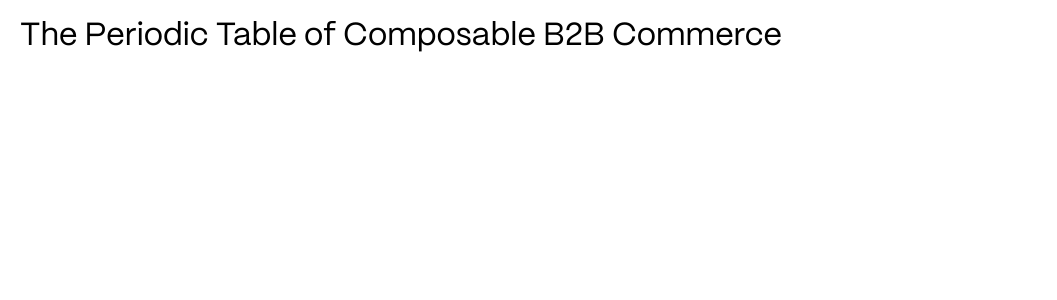
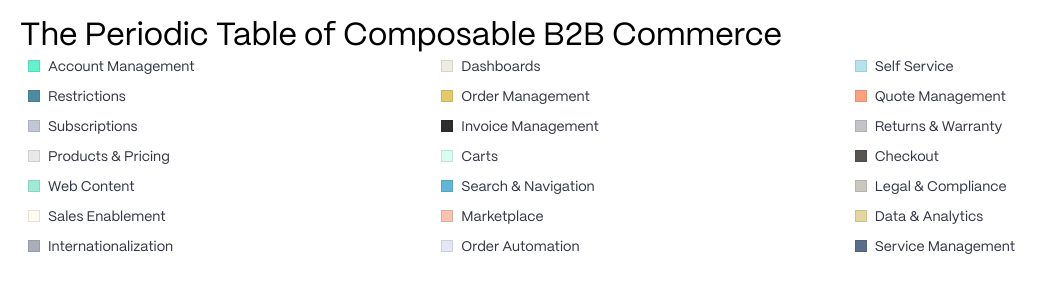
Before and after one commit to dmitryhb/periodic-table, a Vue app: page / in a window 1280 px wide. Shown: the top 300 px of the page, without its empty margins (0-1057 px from the left). Built offline with nearby package versions, Linux system fonts and the light colour scheme.

Commit message:
PT-16: Output capabilities

```diff
--- a/src/App.vue
+++ b/src/App.vue
@@ -2,6 +2,7 @@
 import AppLoader from './components/ui/AppLoader.vue'
 import {computed, ComputedRef, defineComponent, onMounted} from 'vue'
 import {useStore} from 'vuex'
+import CapabilitiesList from '@/components/CapabilitiesList.vue'
 
 const store = useStore()
 const isAppReady: ComputedRef<boolean> = computed(() => store.state.ui.isAppReady)
@@ -20,6 +21,9 @@ defineComponent({
 <template>
   <div v-if="isAppReady">
     <div class="title">The Periodic Table of Composable B2B Commerce</div>
+    <div>
+      <capabilities-list />
+    </div>
   </div>
   <app-loader v-else/>
 </template>
--- a/src/assets/styles/_elements.scss
+++ b/src/assets/styles/_elements.scss
@@ -1,4 +1,4 @@
-.element {
+.element, .capabilities-list li span.color {
   &.color-accent-1 {
     background-color: $color-accent-1;
   }
@@ -63,3 +63,32 @@
     background-color: $color-accent-21;
   }
 }
+
+.capabilities-list {
+  ul, li {
+    margin: 0;
+    padding: 0;
+  }
+
+  ul {
+    display: flex;
+    flex-wrap: wrap;
+
+    li {
+      flex: 1 0 33%;
+    }
+  }
+
+  .capability {
+    display: inline-flex;
+    padding: 8px;
+    justify-items: center;
+
+    .color {
+      width: 12px;
+      height: 12px;
+      margin-right: 8px;
+      border: 1px solid rgba(0, 0, 0, 0.1)
+    }
+  }
+}
--- /dev/null
+++ b/src/components/CapabilitiesList.vue
@@ -0,0 +1,19 @@
+<script setup lang="ts">
+import {useStore} from 'vuex'
+import {computed} from 'vue'
+
+const store = useStore()
+const capabilities = computed(() => store.state.data.capabilities.items)
+</script>
+<template>
+  <div class="capabilities-list" v-if="capabilities && capabilities.length > 0">
+    <ul>
+      <li v-for="capability in capabilities" :key="`capability-${capability.id}`">
+        <div class="capability">
+          <span class="color" :class="capability.color" />
+          <span class="name">{{ capability.name }}</span>
+        </div>
+      </li>
+    </ul>
+  </div>
+</template>
```
